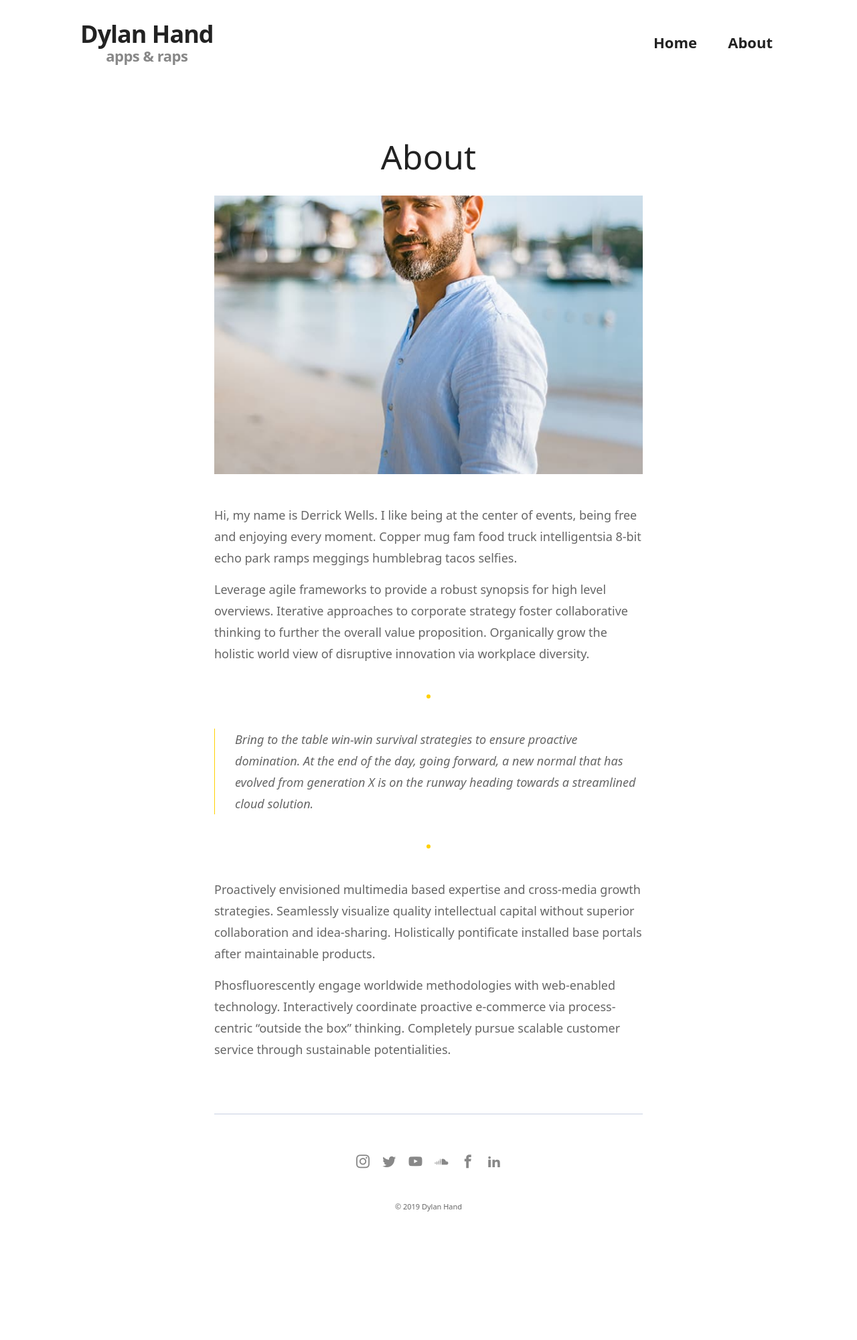
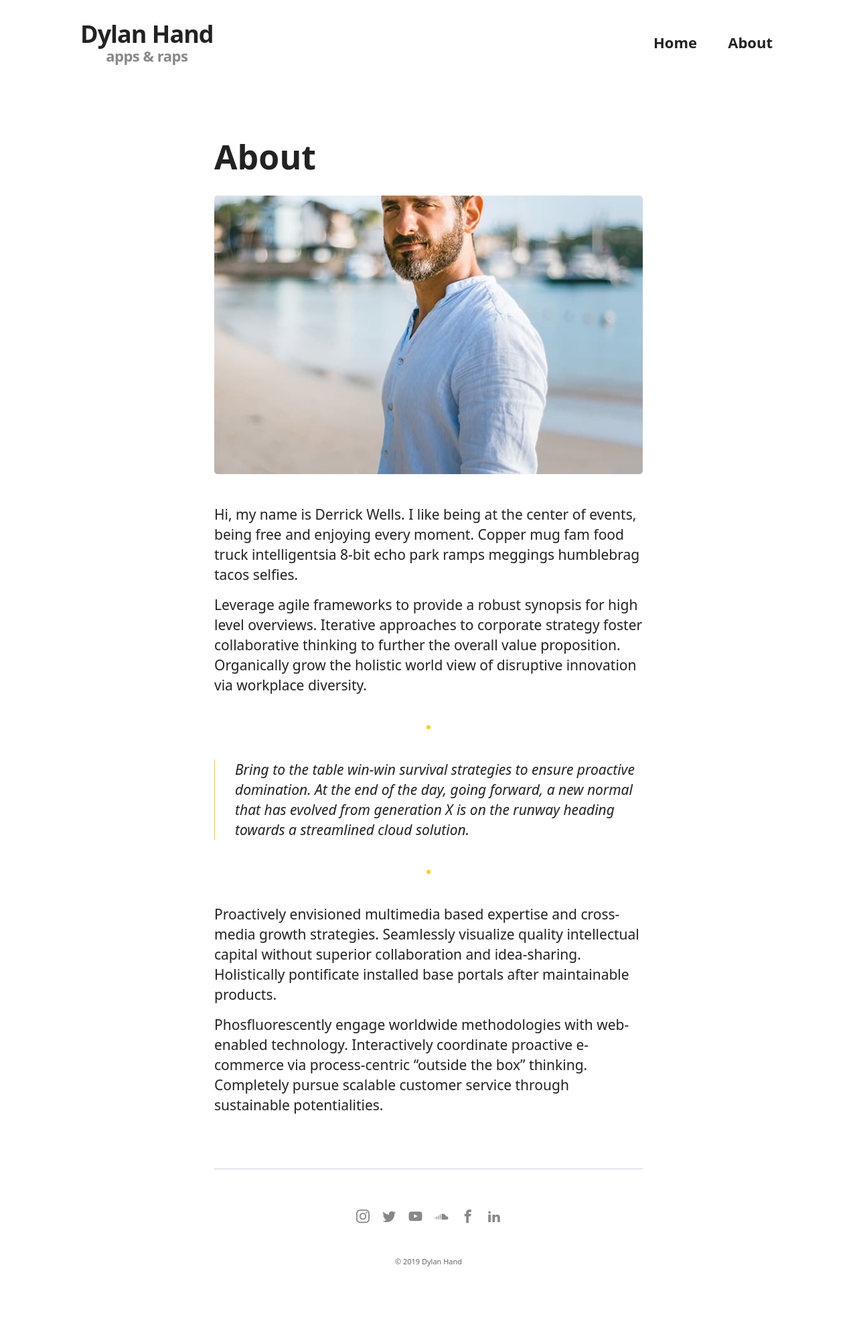
Before and after one commit to dylanhand/dylanhand.github.io, a Jekyll site: the page built from _pages/about.md, in a window 1280 px wide. Shown: the whole page at 67% size. Built offline with Jekyll 4.4.1, drawn with Linux system fonts in a browser that asks for light colours; some web fonts are replaced; before the commit the page ends 1919 px from its top, so only the background shows below that.

Commit message:
Style pages to match posts

```diff
--- a/_sass/4-layouts/_page.scss
+++ b/_sass/4-layouts/_page.scss
@@ -9,17 +9,19 @@
 }
 
 .page__head {
-  text-align: center;
+  text-align: left;
 }
 
 .page__title {
   margin-bottom: 30px;
   font-size: 50px;
+  font-weight: 600;
   line-height: 55px;
 }
 
 .page-image {
   margin-bottom: 45px;
+  border-radius: 5px;
   background-size: cover;
   background-position: center;
   background-repeat: no-repeat;
@@ -34,9 +36,9 @@
 .page__content {
   margin-bottom: 45px;
   p {
-    font-size: 18px;
-    line-height: 32px;
-    color: $gray;
+    font-size: 21px;
+    line-height: 30px;
+    color: $dark;
     img {
       margin: 30px 0;
     }
```
